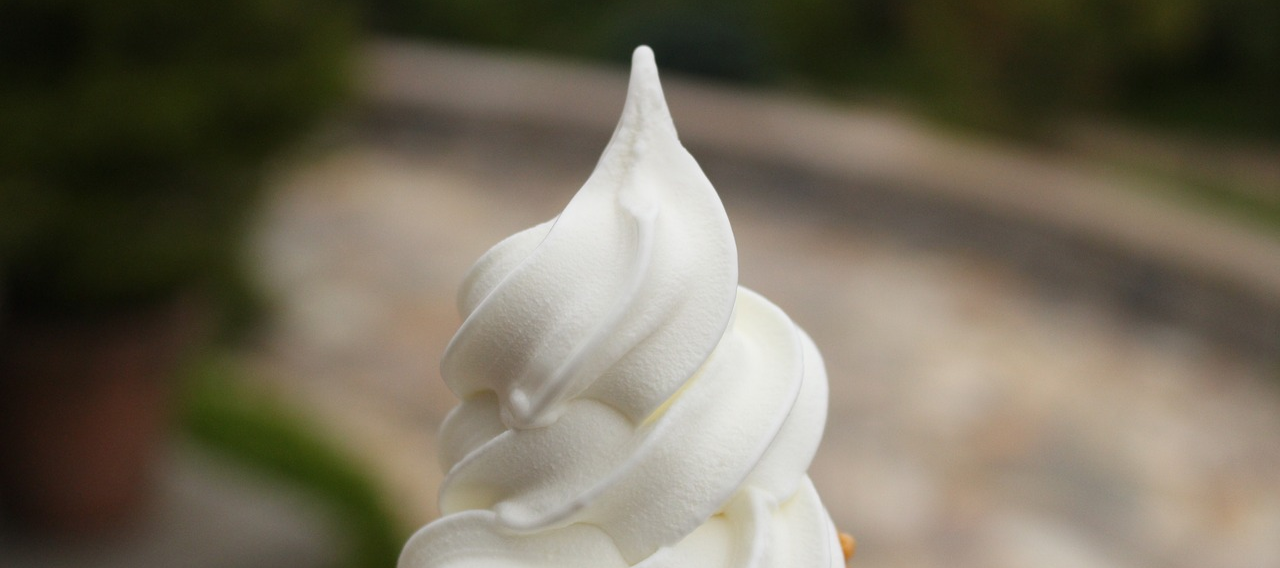
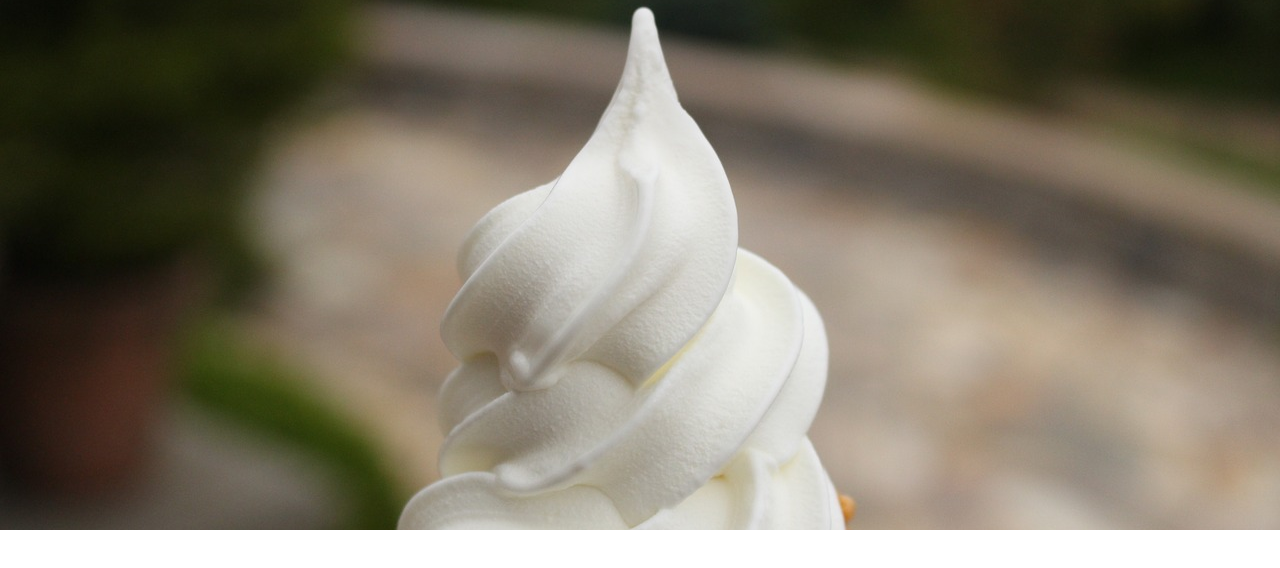
Before and after one commit to feature-creep/IceCreamShoppe, a website built with Parcel: page app/index.html in a window 1280 px wide. Shown: the part 70-638 px from the top of the page. Built offline with nearby package versions, Linux system fonts and the light colour scheme.

Commit message:
adjusted hero

```diff
--- a/app/assets/app.scss
+++ b/app/assets/app.scss
@@ -414,6 +414,7 @@ button {
     width: 100%;
     object-fit: cover;
     object-position: 0% 15%;
+    max-height: 600px;
 
     @include md {
       object-fit: cover;
```
